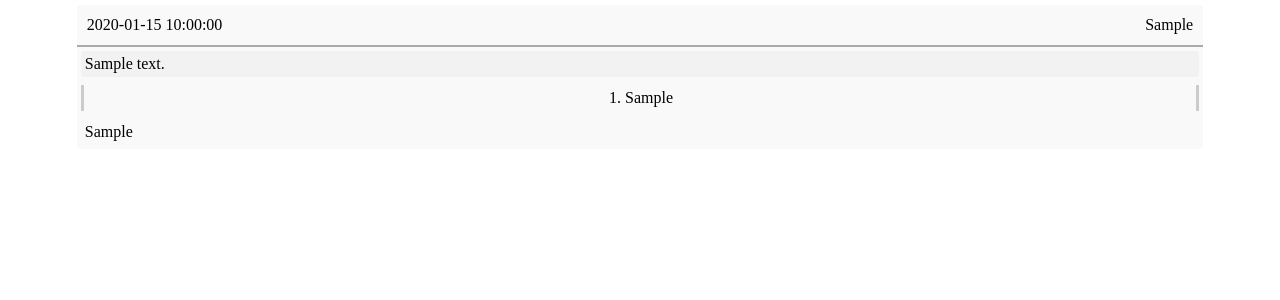
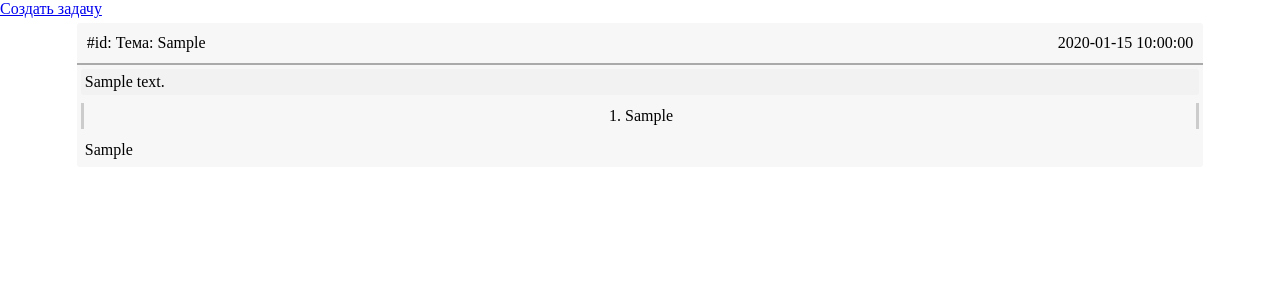
Before and after one commit to OlegKochiev/my_web-diary, a PHP site: page / in a window 1280 px wide. Shown: the top 300 px of the page. Run offline with PHP 8.4, Linux system fonts and the light colour scheme; tables that the repository leaves empty or names only in its code hold one stand-in row (values such as "Sample post"); data that the repository does not hold is empty.

Commit message:
1 - запись и получение данных из бд, 2 -  отображение информации в бд в удобочитаемом виде.

```diff
--- a/dest/core.php
+++ b/dest/core.php
@@ -8,11 +8,10 @@ $password = '';
 $opt = [ PDO::ATTR_DEFAULT_FETCH_MODE => PDO::FETCH_ASSOC];
 $connection = new PDO($dbType.':host='.$host.';dbname='.$dbName.';charset='.$charset, $login, $password, $opt);
 
-
 function getDatas(){
     global $connection;
     $statement = $connection->query('select * from tasks');
-    while($row = $statement->fetch(PDO::FETCH_ASSOC)){
+    while ($row = $statement->fetch(PDO::FETCH_ASSOC)) {
         $mas[] = $row;
     }
     return $mas;
@@ -24,7 +23,4 @@ function setDatas($theme, $description, $keyfunctions, $keywords){
     $stm->execute(['th'=>$theme, 'de'=>$description, 'dt'=>date("d M Y H:i:s"), 'kf'=>$keyfunctions, 'kw'=>$keywords]);
 }
 
-
-
-
 ?>
--- a/dest/createtask.html
+++ b/dest/createtask.html
@@ -8,6 +8,10 @@
     <title>Создать задачу</title>
 </head>
 <body>
+
+    <header class="header">
+        <a href="index.php">К задачам</a>
+    </header>
 
     <main class="main">
         <form action="createtask.php" method="post" class="form wrapper">
--- a/dest/css/style.css
+++ b/dest/css/style.css
@@ -19,7 +19,7 @@
   flex-direction: column;
   justify-content: space-between;
   align-items: stretch;
-  background-color: #f9f9f9; }
+  background-color: #f7f7f7; }
   .task .date-theme {
     min-height: 40px;
     padding: 0 10px;
--- a/dest/index.php
+++ b/dest/index.php
@@ -9,7 +9,7 @@
 </head>
 <body>
     <header class="header">
-
+        <a href="createtask.html">Создать задачу</a>
     </header>
 
     <main class="main">
@@ -17,13 +17,24 @@
             require_once('core.php');
 
             $queryArr = getDatas();
-            //var_dump($queryArr);
             foreach($queryArr as $mas){
-                //var_dump($mas);
         ?>
 
         <div class="task wrapper">
             <div class="date-theme">
+
+                <div class="theme">
+                    <span>
+                        <?
+                            echo '#id:'.$mas['id    ']
+                        ?>
+                    </span>
+                    <span>
+                        <?
+                            echo ' Тема: '.$mas['theme']
+                        ?>
+                    </span>
+                </div>
                 <div class="date">
                     <span>
                         <?php
@@ -32,14 +43,7 @@
                     </span>
                 </div>
 
-                <div class="theme">
-                    <span>
-                        <?
-                            echo $mas['theme']
-                        ?>
-                    </span>
 
-                </div>
             </div>
 
             <div class="task-description">
```
Also changed, not shown: dest/createtask.php (+6 -16 lines), dest/css/createtask.css (+4 -3 lines).
